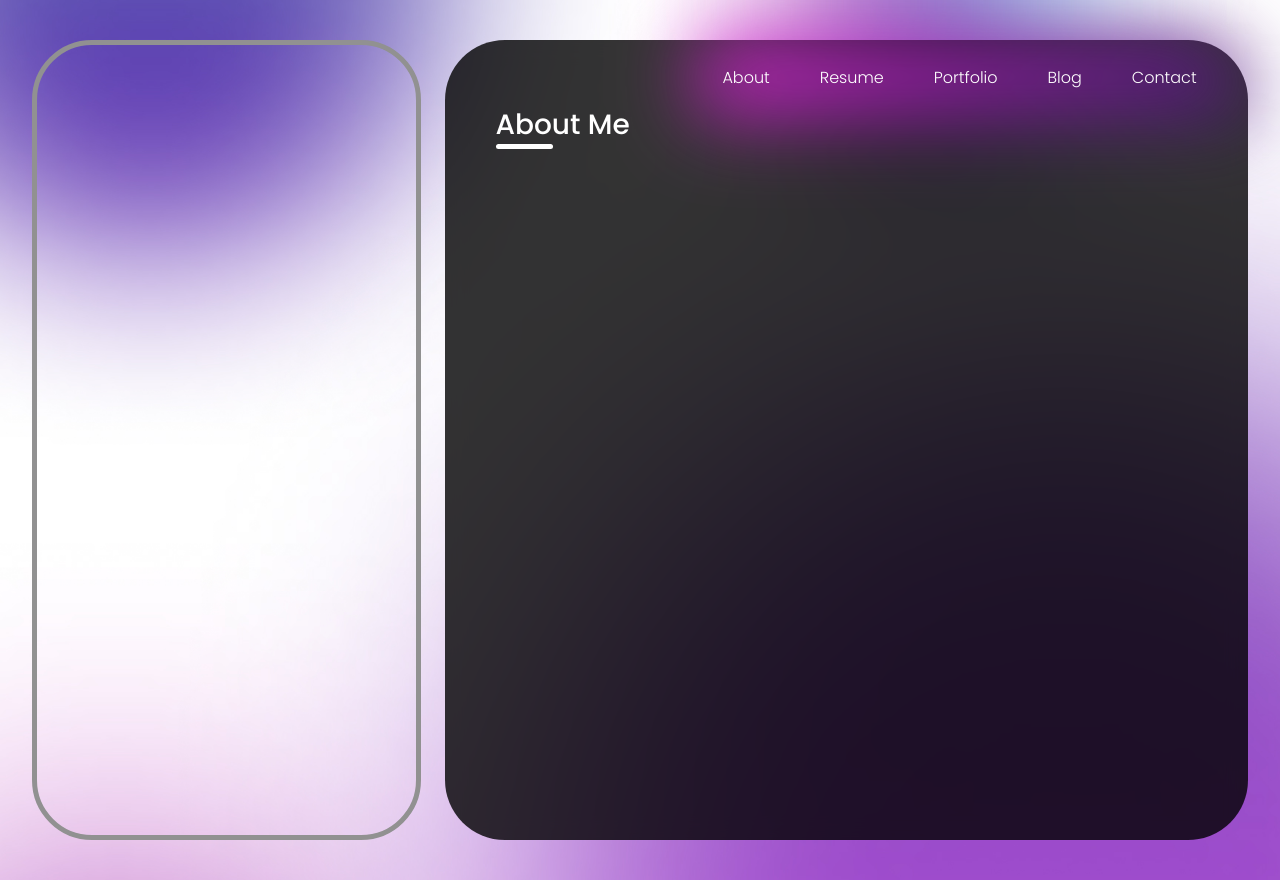
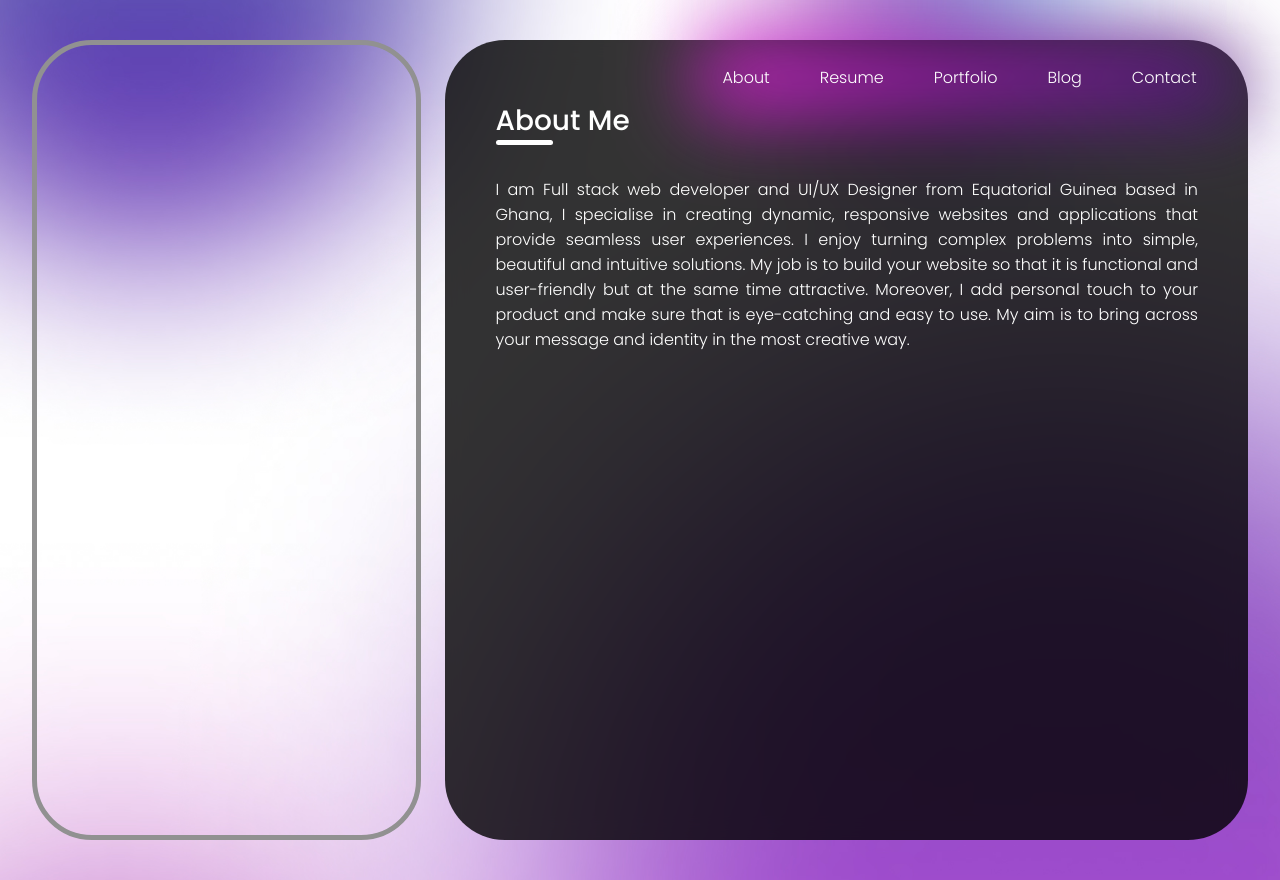
Before and after one commit to NapiTech-dev/my-portfolio, a React (Vite) app: page / in a window 1280 px wide. Built offline with nearby package versions, Linux system fonts and the light colour scheme.

Commit message:
done with about section

```diff
--- a/src/components/AboutSection.jsx
+++ b/src/components/AboutSection.jsx
@@ -5,6 +5,16 @@ const AboutSection = () => {
   return (
     <div className="about-styles">
       <h2 className="about-title">About Me</h2>
+      <p className="about-text">
+        I am Full stack web developer and UI/UX Designer from Equatorial Guinea
+        based in Ghana, I specialise in creating dynamic, responsive websites
+        and applications that provide seamless user experiences. I enjoy turning
+        complex problems into simple, beautiful and intuitive solutions. My job
+        is to build your website so that it is functional and user-friendly but
+        at the same time attractive. Moreover, I add personal touch to your
+        product and make sure that is eye-catching and easy to use. My aim is to
+        bring across your message and identity in the most creative way.
+      </p>
     </div>
   );
 };
--- a/src/styles/AboutSection.css
+++ b/src/styles/AboutSection.css
@@ -1,7 +1,6 @@
 .about-styles {
-  margin-top: 8%;
+  margin-top: 60px;
   padding: 0 50px 0 50px;
-  height: 20%;
   color: white;
 }
 
@@ -9,6 +8,7 @@
   font-size: 28px;
   font-weight: 500;
   position: relative;
+  white-space: nowrap;
 }
 
 .about-title::before {
@@ -22,3 +22,9 @@
   border: none;
   border-radius: 20px;
 }
+
+.about-text {
+    margin-top: 35px;
+    font-weight: 100;
+    text-align: justify;
+}
```
